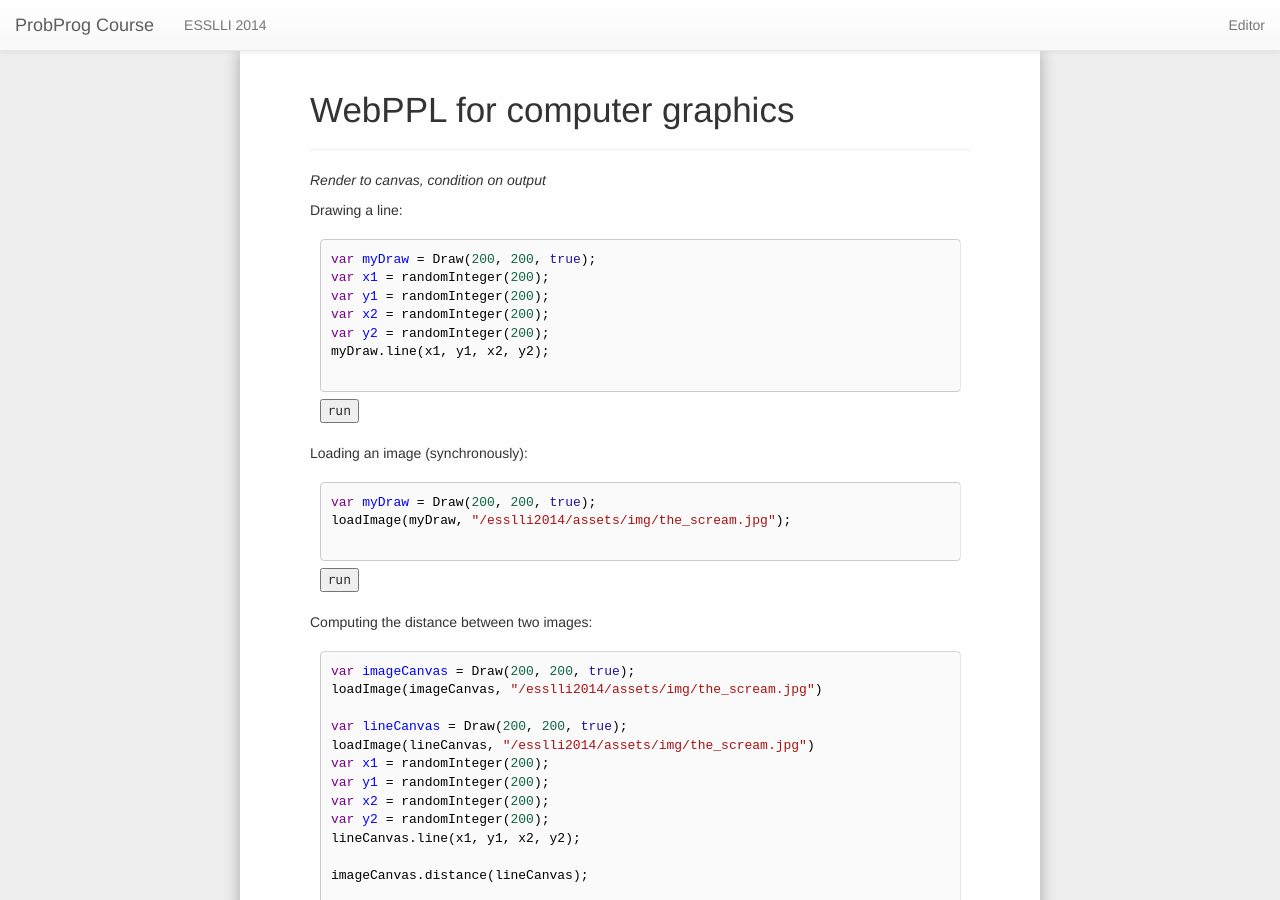
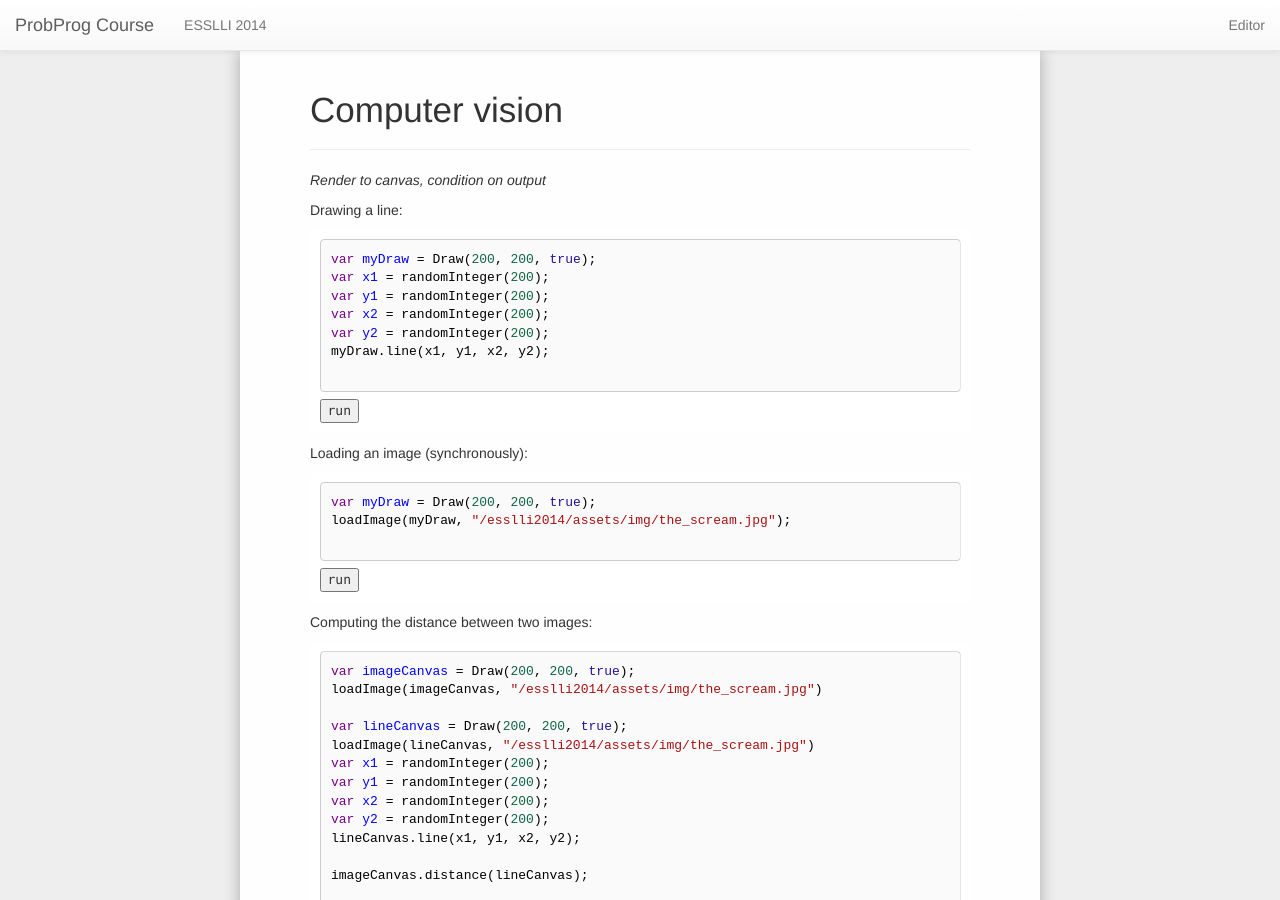
Before and after one commit to probmods/dippl, a Jekyll site: the page built from lectures/vision.md, in a window 1280 px wide and 900 px high. Built offline with Jekyll 4.4.1, drawn with Linux system fonts in a browser that asks for light colours; nearby versions of some CDN libraries; library files that are not in the unit come from our copies.

Commit message:
Rename graphics page

```diff
--- a/lectures/graphics.md
+++ b/lectures/vision.md
@@ -1,6 +1,6 @@
 ---
 layout: example
-title: WebPPL for computer graphics
+title: Computer vision
 description: Render to canvas, condition on output
 ---
 
```
